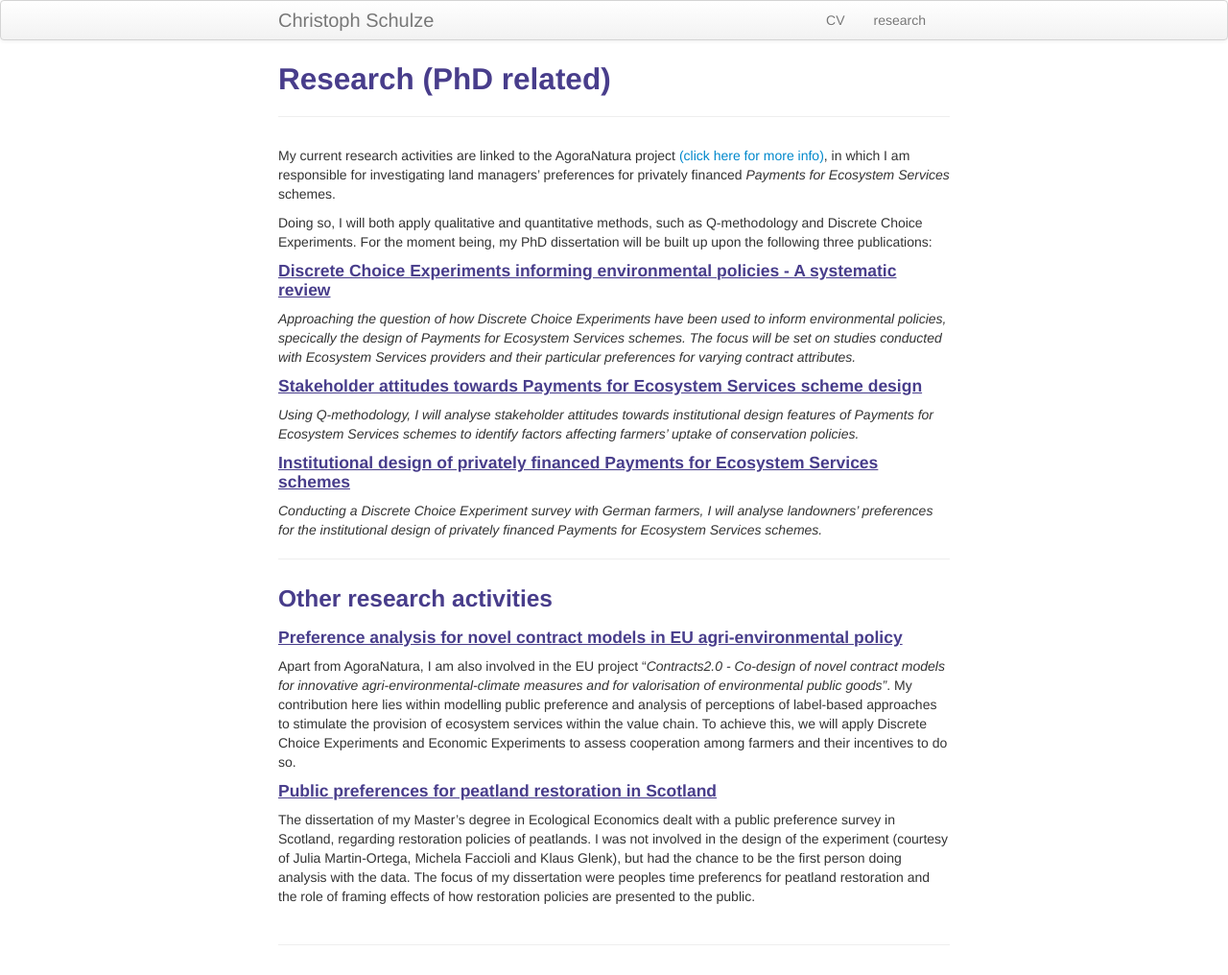
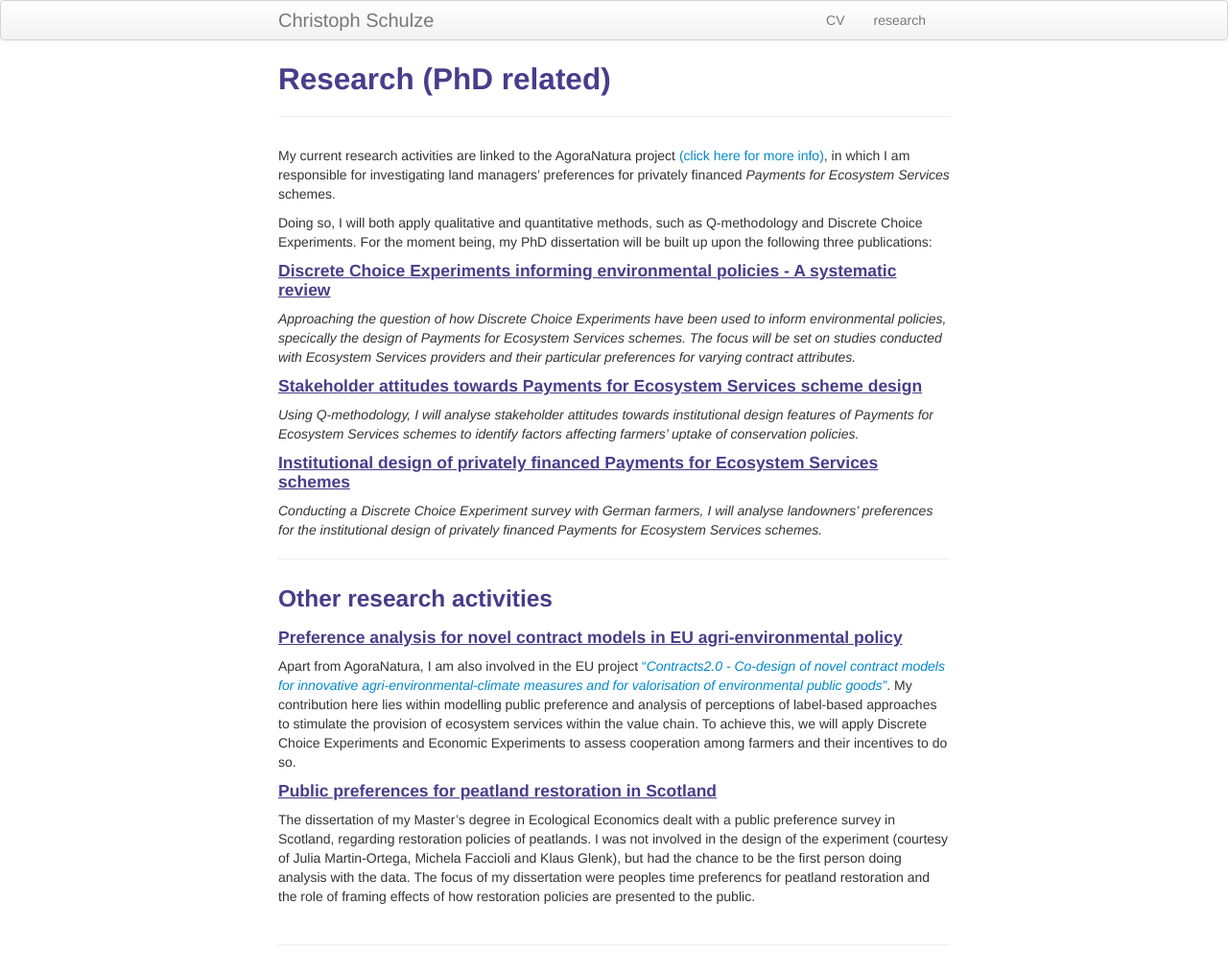
Before and after one commit to crokology/crokology.github.io, a Jekyll site: the page built from pages/research.md, in a window 1280 px wide. Shown: the whole page at 96% size. Built offline with Jekyll 4.4.1, drawn with Linux system fonts in a browser that asks for light colours; part of the change alters nothing that is shown.

```diff
--- a/pages/research.md
+++ b/pages/research.md
@@ -20,7 +20,7 @@ Doing so, I will both apply qualitative and quantitative methods, such as Q-meth
 ---
 ### Other research activities
 #### <u>Preference analysis for novel contract models in EU agri-environmental policy</u>
-Apart from AgoraNatura, I am also involved in the EU project "*Contracts2.0 - Co-design of novel contract models for innovative agri-environmental-climate measures and for valorisation of environmental public goods"*. My contribution here lies within modelling public preference and analysis of perceptions of label-based approaches to stimulate the provision of ecosystem services within the value chain. To achieve this, we will apply Discrete Choice Experiments and Economic Experiments to assess cooperation among farmers and their incentives to do so.
+Apart from AgoraNatura, I am also involved in the EU project <a href="https://www.project-contracts20.eu/">"*Contracts2.0 - Co-design of novel contract models for innovative agri-environmental-climate measures and for valorisation of environmental public goods"*</a>. My contribution here lies within modelling public preference and analysis of perceptions of label-based approaches to stimulate the provision of ecosystem services within the value chain. To achieve this, we will apply Discrete Choice Experiments and Economic Experiments to assess cooperation among farmers and their incentives to do so.
 #### <u>Public preferences for peatland restoration in Scotland</u>
 The dissertation of my Master's degree in Ecological Economics dealt with a public preference survey in Scotland, regarding restoration policies of peatlands. I was not involved in the design of the experiment (courtesy of Julia Martin-Ortega, Michela Faccioli and Klaus Glenk), but had the chance to be the first person doing analysis with the data. The focus of my dissertation were peoples time preferencs for peatland restoration and the role of framing effects of how restoration policies are presented to the public.
 
```
